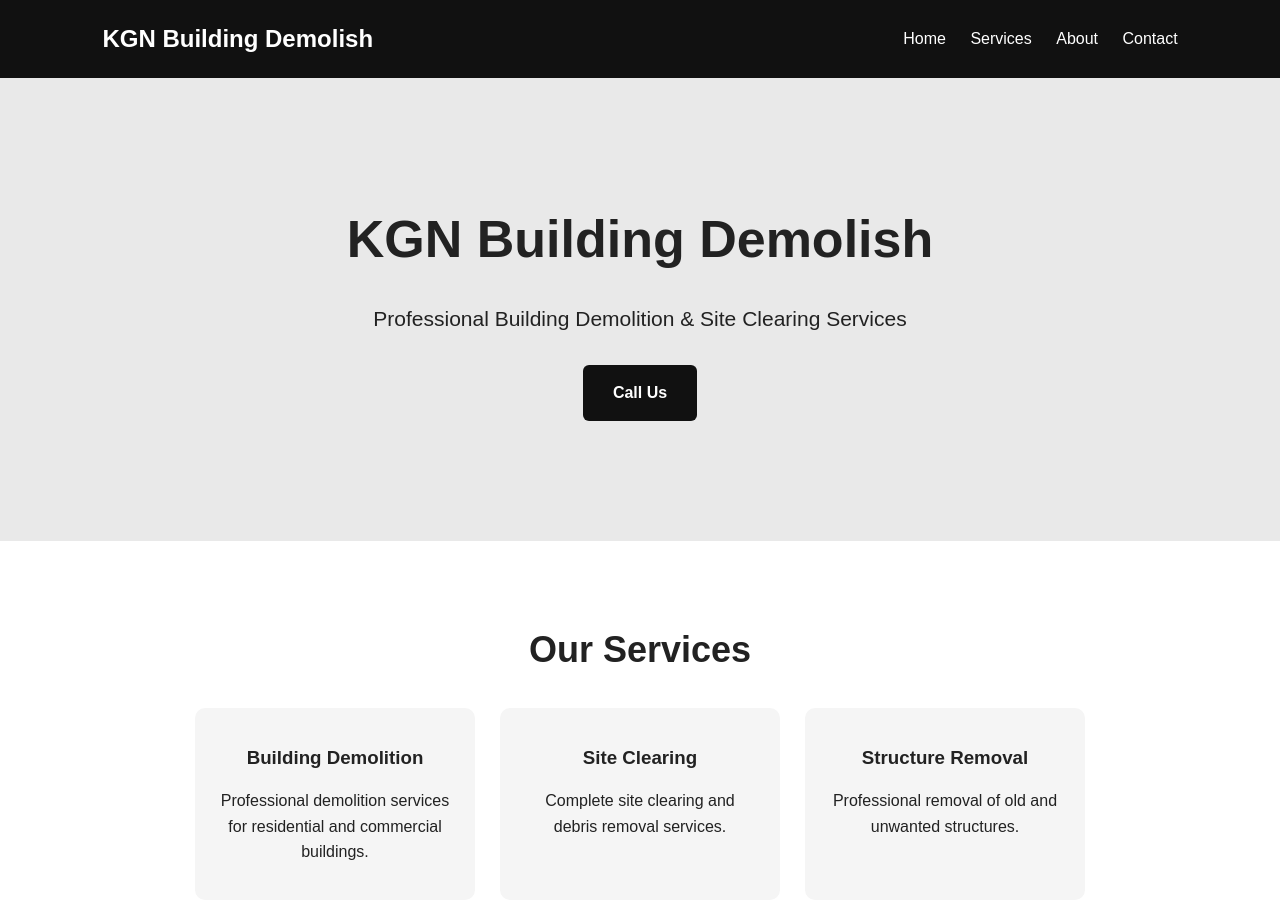
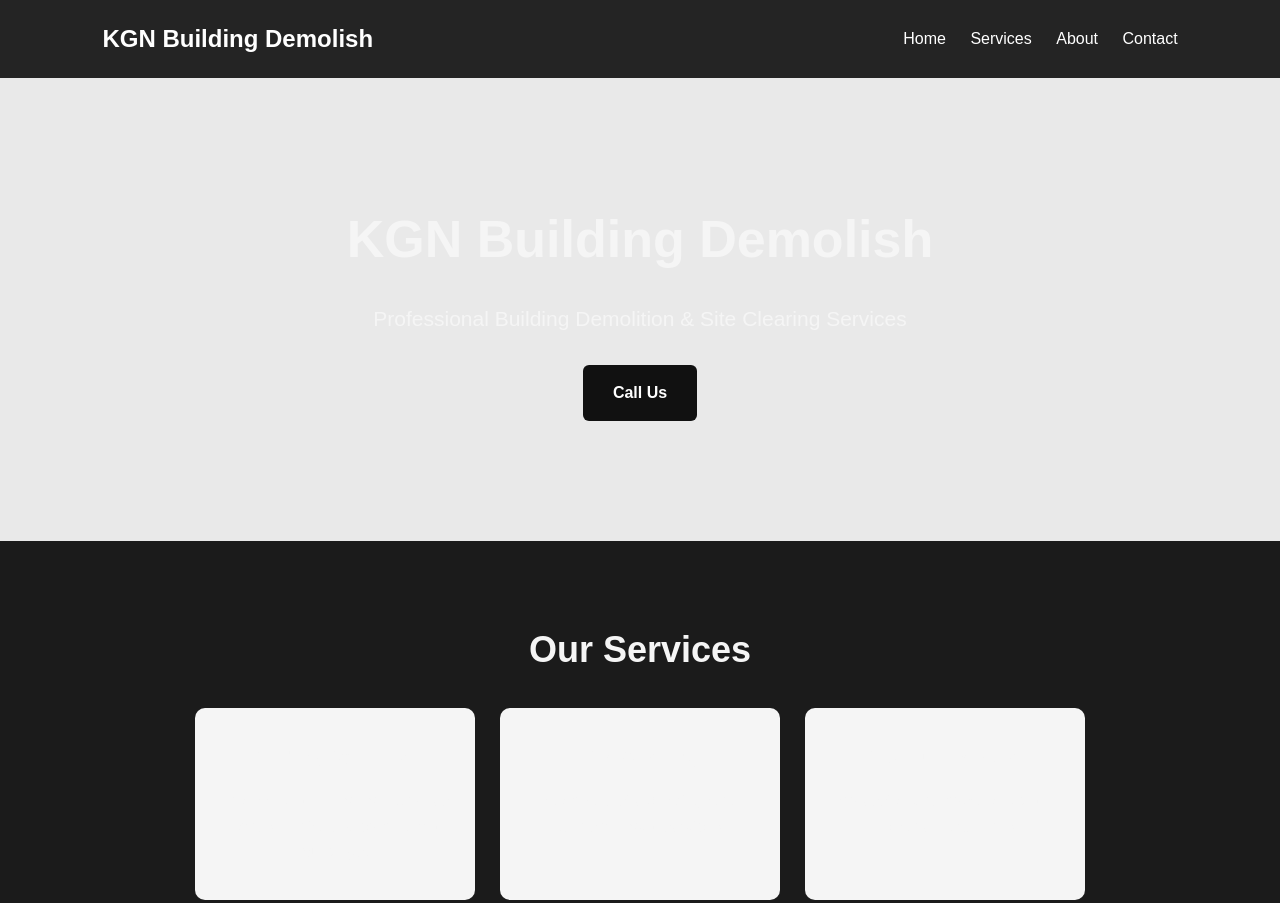
Before and after one commit to Tm2934436-arch/kgn-building-demolish, a plain HTML site: page index.html in a window 1280 px wide. Shown: the top 903 px of the page. Drawn offline with Linux system fonts and the light colour scheme.

Commit message:
Update index.html

```diff
--- a/index.html
+++ b/index.html
@@ -14,13 +14,14 @@
     }
 
     body {
-      font-family: Arial, sans-serif;
-      color: #222;
-      line-height: 1.6;
-    }
-
+    font-family: Arial, sans-serif;
+    color: #222;
+    line-height: 1.6;
+    background: #1b1b1b;
+    color: #f5f5f5;
+}
     header {
-      background: #111;
+      background: #242424;
       color: white;
       padding: 20px 8%;
       display: flex;
```
